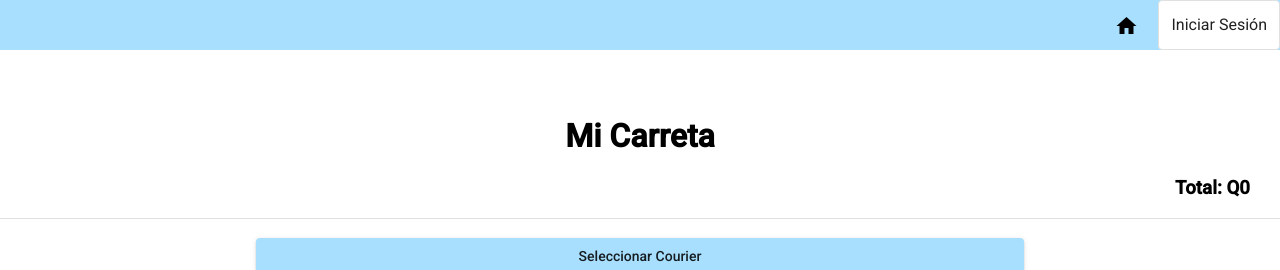
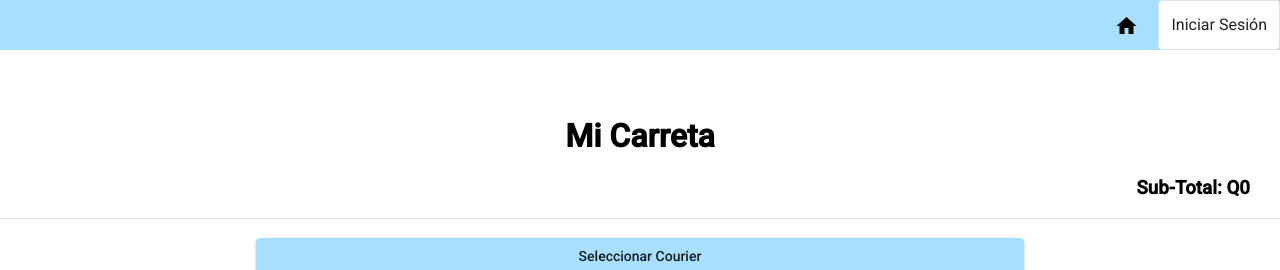
Before and after one commit to 1Dore/Tienda-virtual, an Angular app in the folder Front-end/Front-end/: page /checkout in a window 1280 px wide. Shown: the top 270 px of the page. Built offline with nearby package versions, Linux system fonts and the light colour scheme.

Commit message:
Update checkout.component.html

```diff
--- a/Front-end/Front-end/src/app/components/checkout/checkout.component.html
+++ b/Front-end/Front-end/src/app/components/checkout/checkout.component.html
@@ -40,7 +40,7 @@
         </mat-card>
         <div class="total">
             <h3>
-                Total: Q{{total}}
+                Sub-Total: Q{{total}}
             </h3>
         </div>
         <mat-divider></mat-divider>
```
